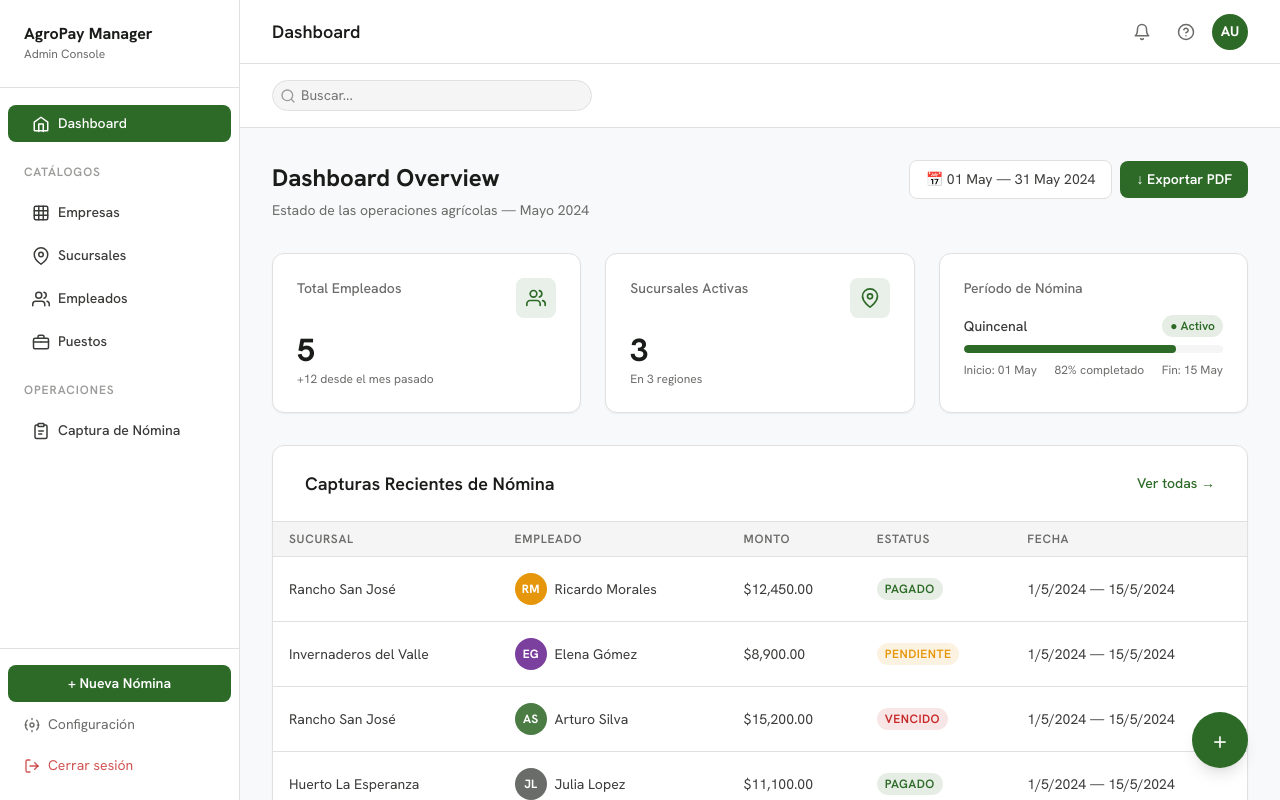
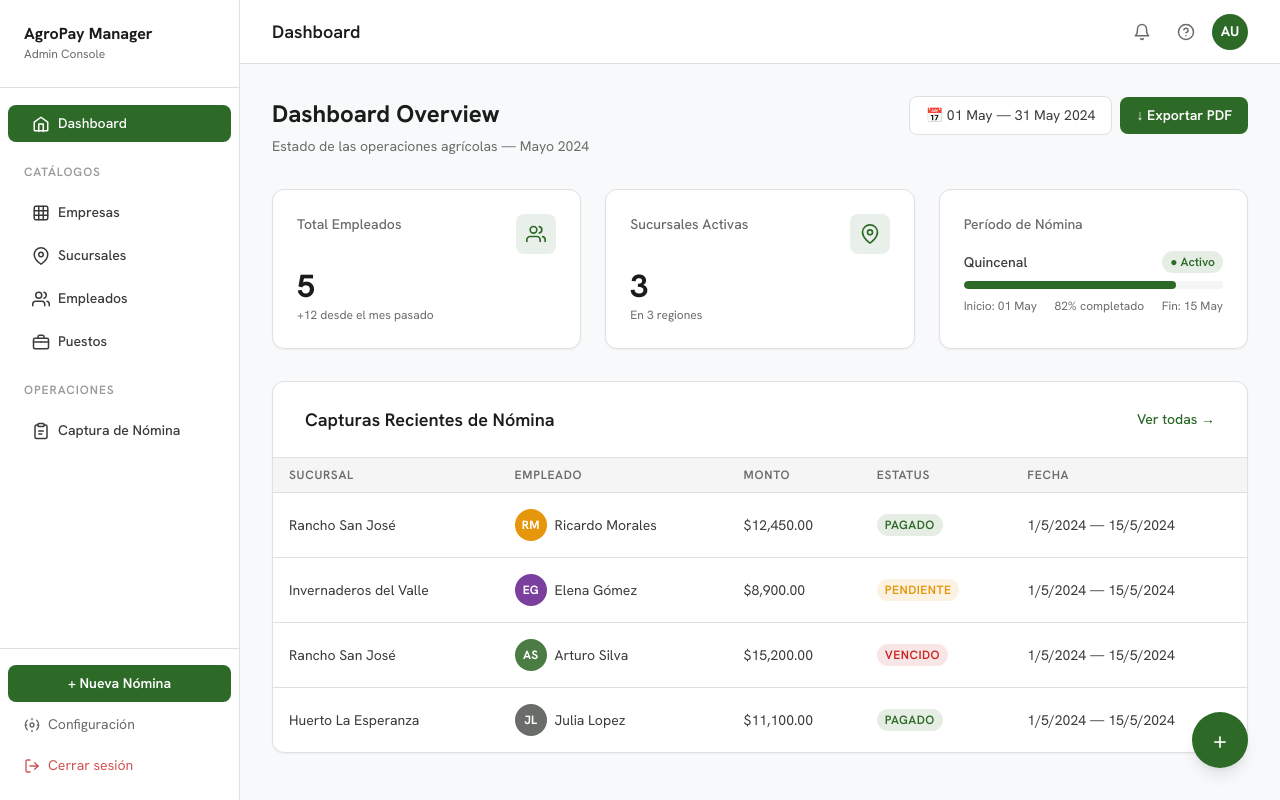
Before and after one commit to sistemasgab/nomina-campo, a React (Vite) app: page / in a window 1280 px wide. Built offline with nearby package versions, Linux system fonts and the light colour scheme.

Commit message:
feat: Conditionally render FilterBar based on route, enhancing user experience on specific pages

```diff
--- a/src/components/Layout/AppLayout.tsx
+++ b/src/components/Layout/AppLayout.tsx
@@ -17,6 +17,18 @@ const ROUTE_TITLES: Record<string, string> = {
   '/captura-nomina': 'Captura de Nómina',
   '/configuracion': 'Configuración',
 };
+
+const ROUTES_WITH_FILTERBAR = new Set([
+  '/empresas',
+  '/sucursales',
+  '/empleados',
+  '/puestos',
+  '/captura-nomina',
+]);
+
+function routeHasFilterBar(pathname: string): boolean {
+  return ROUTES_WITH_FILTERBAR.has(pathname) || /^\/captura-nomina\/.+/.test(pathname);
+}
 
 function getPageTitle(pathname: string): string {
   return ROUTE_TITLES[pathname] ?? (/^\/captura-nomina\/.+/.test(pathname) ? 'Detalle de Nómina' : 'AgroPay Manager');
@@ -162,6 +174,7 @@ export function AppLayout() {
           </div>
         </header>
 
+        {routeHasFilterBar(location.pathname) && (
           <FilterBar
             search={search}
             onSearchChange={setSearch}
@@ -169,6 +182,7 @@ export function AppLayout() {
             onFilterChange={setFilter}
             filterDefs={filterDefs}
           />
+        )}
 
         <main className="app-layout__content">
           <Outlet context={outletContext} />
```
Lines whose indentation alone changed are shown as unchanged.
